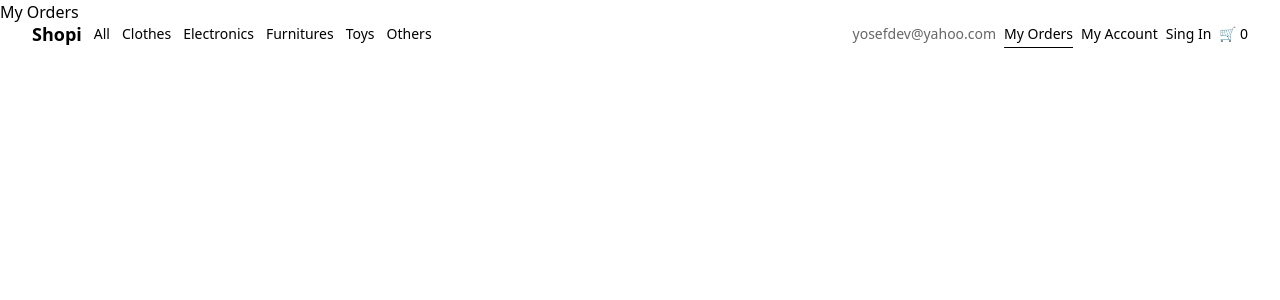
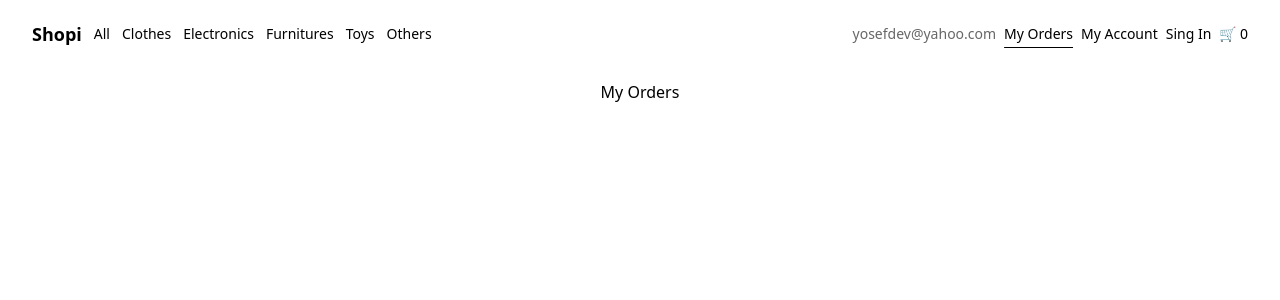
Before and after one commit to nmquintero/ecommerce-practica, a React (Vite) app: page /myorders in a window 1280 px wide. Shown: the top 300 px of the page. Built offline with nearby package versions, Linux system fonts and the light colour scheme.

Commit message:
Implementation Layoud

```diff
--- a/src/pages/MyOrders/index.jsx
+++ b/src/pages/MyOrders/index.jsx
@@ -1,6 +1,8 @@
+import { Layoud } from "../../Layoud";
+
 const MyOrders = ()=>{
     return(
-        <>My Orders</>
+        <Layoud>My Orders</Layoud>
     );
 }
 export default MyOrders;
--- a/src/pages/NotFound/index.jsx
+++ b/src/pages/NotFound/index.jsx
@@ -1,6 +1,8 @@
+import { Layoud } from "../../Layoud";
+
 const NotFound = ()=>{
     return(
-        <>Not Found</>
+        <Layoud>Not Found</Layoud>
     );
 }
 export default NotFound;
--- a/src/pages/SingIn/index.jsx
+++ b/src/pages/SingIn/index.jsx
@@ -1,6 +1,8 @@
+import { Layoud } from "../../Layoud";
+
 const SingIn = ()=>{
     return(
-        <>SingIn</>
+        <Layoud>SingIn</Layoud>
     );
 }
 export default SingIn;
```
